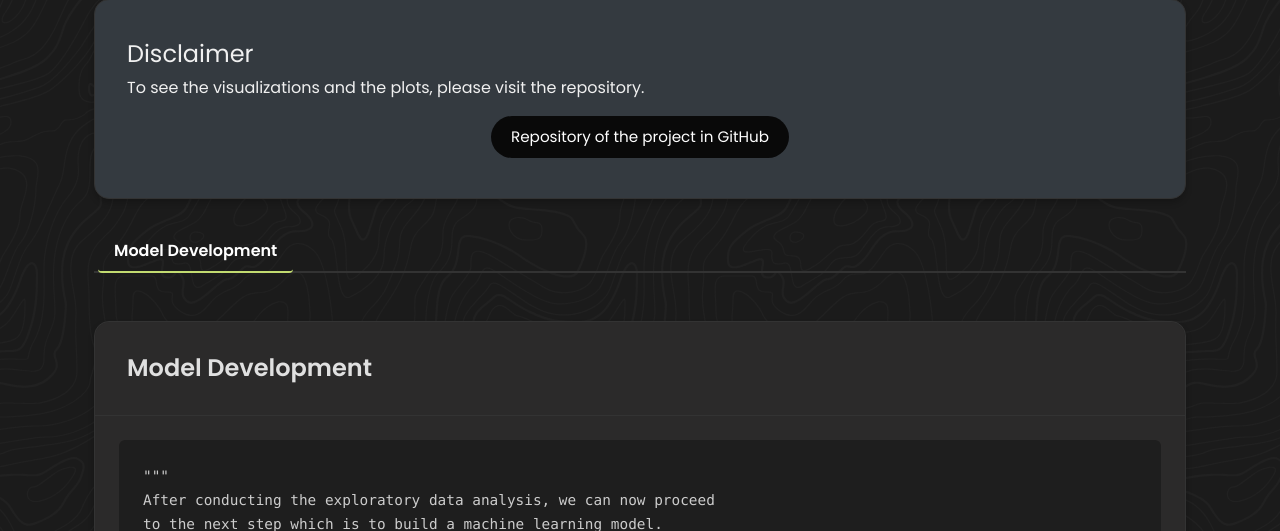
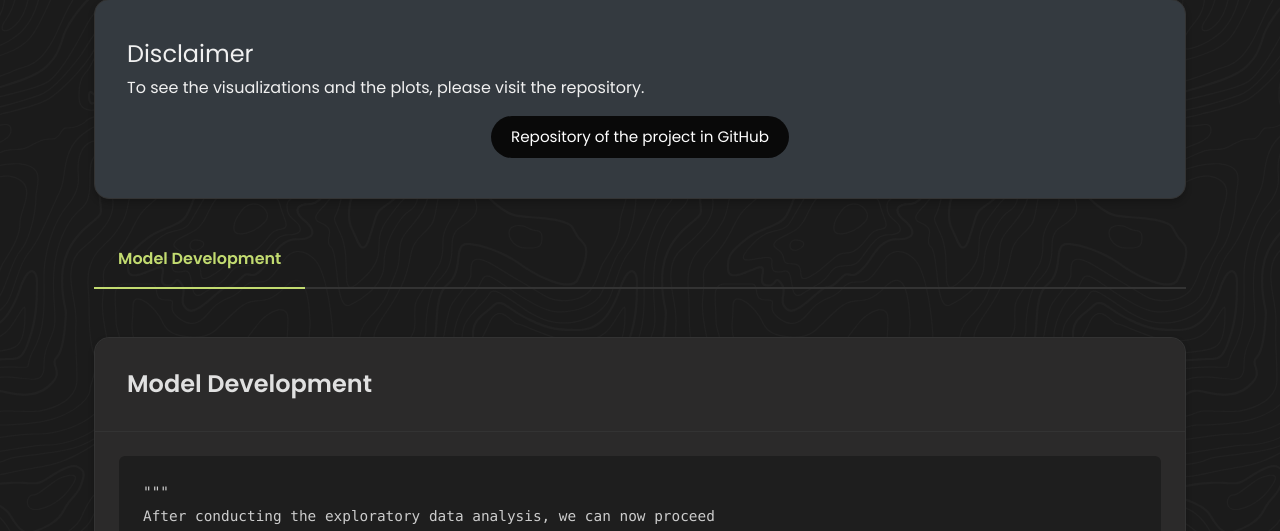
Before and after one commit to berkaybgk/portfolio, a Django app: page /projects/mushroom/ in a window 1280 px wide. Shown: the part 581-1112 px from the top of the page. Run offline with Django 5.2, Linux system fonts and the light colour scheme; some libraries are stand-ins or nearby versions.

Commit message:
small ui changes

```diff
--- a/portfolio/eq_dashboard/templates/eq_dashboard/dashboard.html
+++ b/portfolio/eq_dashboard/templates/eq_dashboard/dashboard.html
@@ -21,7 +21,7 @@
                 <div class="filter-row">
                     <div class="time-selector">
                         <div class="quick-select">
-                            <label for="timeRange" class="filter-label">Quick Select</label>
+                            <label for="timeRange" class="filter-label">Select Time Range</label>
                             <div class="custom-select-wrapper">
                                 <select id="timeRange" class="custom-select">
                                     <option value="custom" selected>Custom Range</option>
--- a/portfolio/website/templates/website/contact.html
+++ b/portfolio/website/templates/website/contact.html
@@ -139,7 +139,7 @@
     </section>
 
     <div class="contact-grid">
-        <div class="contact-card" data-aos="fade-up">
+        <div class="contact-card" data-aos="fade-up" data-aos-delay="100">
             <i class="fab fa-github contact-icon"></i>
             <h2 class="contact-title">GitHub</h2>
             <p>Check out my projects and contributions on GitHub</p>
@@ -148,7 +148,7 @@
             </a>
         </div>
 
-        <div class="contact-card" data-aos="fade-up" data-aos-delay="100">
+        <div class="contact-card" data-aos="fade-up" data-aos-delay="150">
             <i class="fab fa-linkedin contact-icon"></i>
             <h2 class="contact-title">LinkedIn</h2>
             <p>Connect with me on LinkedIn</p>
--- a/portfolio/website/templates/website/index.html
+++ b/portfolio/website/templates/website/index.html
@@ -166,21 +166,21 @@
 </section>
 
 <div class="projects-grid">
-    <div class="project-card" data-aos="fade-up">
+    <div class="project-card" data-aos="fade-up" data-aos-delay="100">
         <p class="fas fa-earth section-icon" style="margin-bottom: 1rem; font-size: 2rem"></p>
         <h2 class="section-title">Earthquake Dashboard</h2>
         <p style="font-size: 1.1rem">Check out the dashboard I created for the earthquakes near Turkey. The data is retrieved from the USGS catalogue daily and several metrics are displayed as well as a map.</p>
         <a class="btn-custom" href="{% url 'eq_dashboard' %}">Go to Dashboard</a>
     </div>
 
-    <div class="project-card" data-aos="fade-up">
+    <div class="project-card" data-aos="fade-up" data-aos-delay="150">
         <p class="fas fa-chart-bar section-icon" style="margin-bottom: 1rem; font-size: 2rem"></p>
         <h2 class="section-title">Data Related Projects</h2>
         <p style="font-size: 1.1rem">Explore my collection of DS, ML, AI trial projects where I delve into data sets from various fields. I included code pieces from the actual notebooks which can be found in GitHub.</p>
         <a class="btn-custom" href="{% url 'ds_projects' %}">View Projects</a>
     </div>
 
-    <div class="project-card" data-aos="fade-up" data-aos-delay="100">
+    <div class="project-card" data-aos="fade-up" data-aos-delay="200">
         <p class="fas fa-robot section-icon" style="margin-bottom: 1rem; font-size: 2rem"></p>
         <h2 class="section-title">Fusion Chatbot App</h2>
         <p style="font-size: 1.1rem">The trial project which uses AI agents and vector storage to answer questions from uploaded PDFs. Currently not hosted because of the limited resources of my server.</p>
--- a/portfolio/website/templates/website/project_detail.html
+++ b/portfolio/website/templates/website/project_detail.html
@@ -143,7 +143,7 @@
         margin-bottom: 2rem;
     }
 
-    .nav-tabs .nav-link {
+    .nav-tabs .nav-link-custom {
         border: none;
         color: var(--text-custom-light);
         font-weight: 500;
@@ -153,12 +153,13 @@
         background: transparent;
     }
 
-    .nav-tabs .nav-link:hover {
+    .nav-tabs .nav-link-custom:hover {
         border: none;
         color: var(--secondary);
+        box-shadow: 0 0 10px rgba(194, 219, 112, 0.8); /* Soft glow effect */
     }
 
-    .nav-tabs .nav-link.active {
+    .nav-tabs .nav-link-custom.active {
         border: none;
         border-bottom: 2px solid var(--secondary);
         color: var(--secondary);
@@ -216,21 +217,21 @@
     <ul class="nav nav-tabs" id="projectTabs" role="tablist">
         {% if eda %}
         <li class="nav-item" role="presentation">
-            <button class="nav-link {% if eda %}active{% endif %}" id="eda-tab" data-bs-toggle="tab" data-bs-target="#eda" type="button" role="tab" aria-controls="eda" aria-selected="{% if eda %}true{% else %}false{% endif %}">
+            <button class="nav-link-custom {% if eda %}active{% endif %}" id="eda-tab" data-bs-toggle="tab" data-bs-target="#eda" type="button" role="tab" aria-controls="eda" aria-selected="{% if eda %}true{% else %}false{% endif %}">
                 Exploratory Data Analysis
             </button>
         </li>
         {% endif %}
         {% if main %}
         <li class="nav-item" role="presentation">
-            <button class="nav-link {% if not eda and main %}active{% endif %}" id="model-tab" data-bs-toggle="tab" data-bs-target="#model" type="button" role="tab" aria-controls="model" aria-selected="{% if not eda and main %}true{% else %}false{% endif %}">
+            <button class="nav-link-custom {% if not eda and main %}active{% endif %}" id="model-tab" data-bs-toggle="tab" data-bs-target="#model" type="button" role="tab" aria-controls="model" aria-selected="{% if not eda and main %}true{% else %}false{% endif %}">
                 Model Development
             </button>
         </li>
         {% endif %}
         {% if eval %}
         <li class="nav-item" role="presentation">
-            <button class="nav-link {% if not eda and not main and eval %}active{% endif %}" id="eval-tab" data-bs-toggle="tab" data-bs-target="#eval" type="button" role="tab" aria-controls="eval" aria-selected="{% if not eda and not main and eval %}true{% else %}false{% endif %}">
+            <button class="nav-link-custom {% if not eda and not main and eval %}active{% endif %}" id="eval-tab" data-bs-toggle="tab" data-bs-target="#eval" type="button" role="tab" aria-controls="eval" aria-selected="{% if not eda and not main and eval %}true{% else %}false{% endif %}">
                 Evaluation
             </button>
         </li>
```
